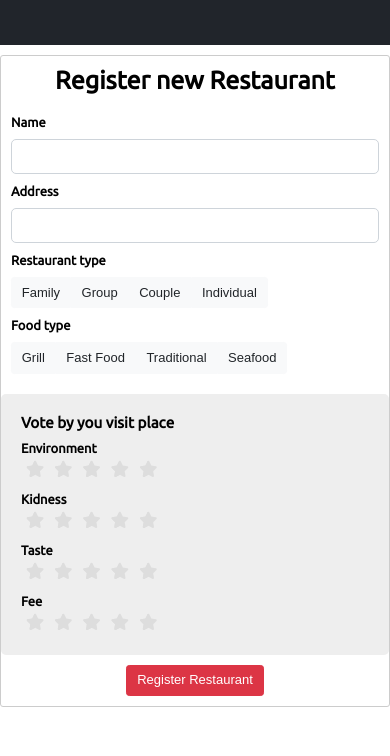
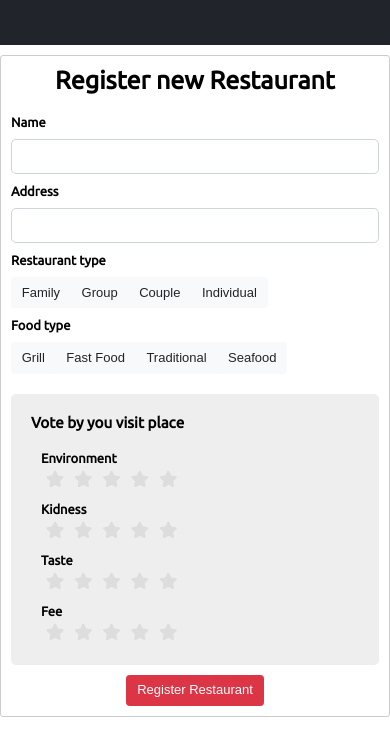
Before and after one commit to estigmata/monitor, a plain HTML site: page index.html in a window 390 px wide. Drawn offline with Linux system fonts and the light colour scheme.

Commit message:
Add spaces on mobile mode

```diff
--- a/css/style.css
+++ b/css/style.css
@@ -47,9 +47,17 @@ header {
   width: 60%;
 }
 
+.container {
+  padding: 10px;
+}
+
 @media (max-width: 768px) {
   .center {
     width: 100%;
+  }
+
+  .right-panel {
+    margin: 0 10px;
   }
 }
 
--- a/index.html
+++ b/index.html
@@ -14,7 +14,7 @@
   <div class="center">
     <h1>Register new Restaurant</h1>
     <div class="row">
-      <div class="col-sm-5">
+      <div class="col-sm-6">
         <div class="left-panel">
           <div class="form-group">
             <label>Name</label>
@@ -44,9 +44,10 @@
           </div>
         </div>
       </div>
-      <div class="col-sm-5">
+      <div class="col-sm-4">
         <div class="right-panel">
           <h3>Vote by you visit place</h3>
+          <div class="container">
             <h5>Environment</h5>
             <fieldset class="rating">
               <input type="radio" id="star5e" name="rating" value="5" />
@@ -142,6 +143,7 @@
               <input type="radio" id="starhalf" name="rating" value="half" />
               <label class="half" for="starhalf" title="Sucks big time - 0.5 stars"></label>
             </fieldset>
+          </div>
         </div>
       </div>
     </div>
```
